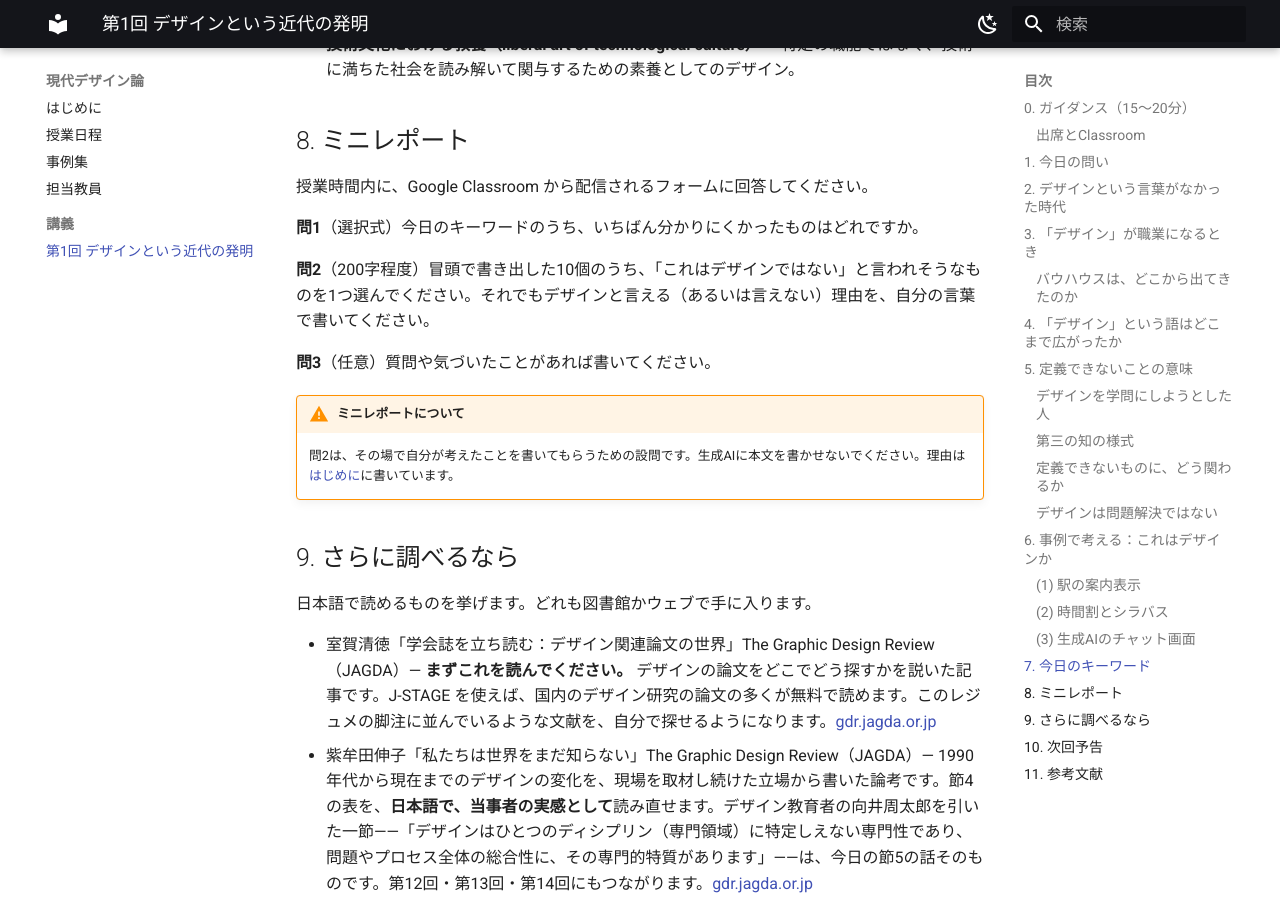
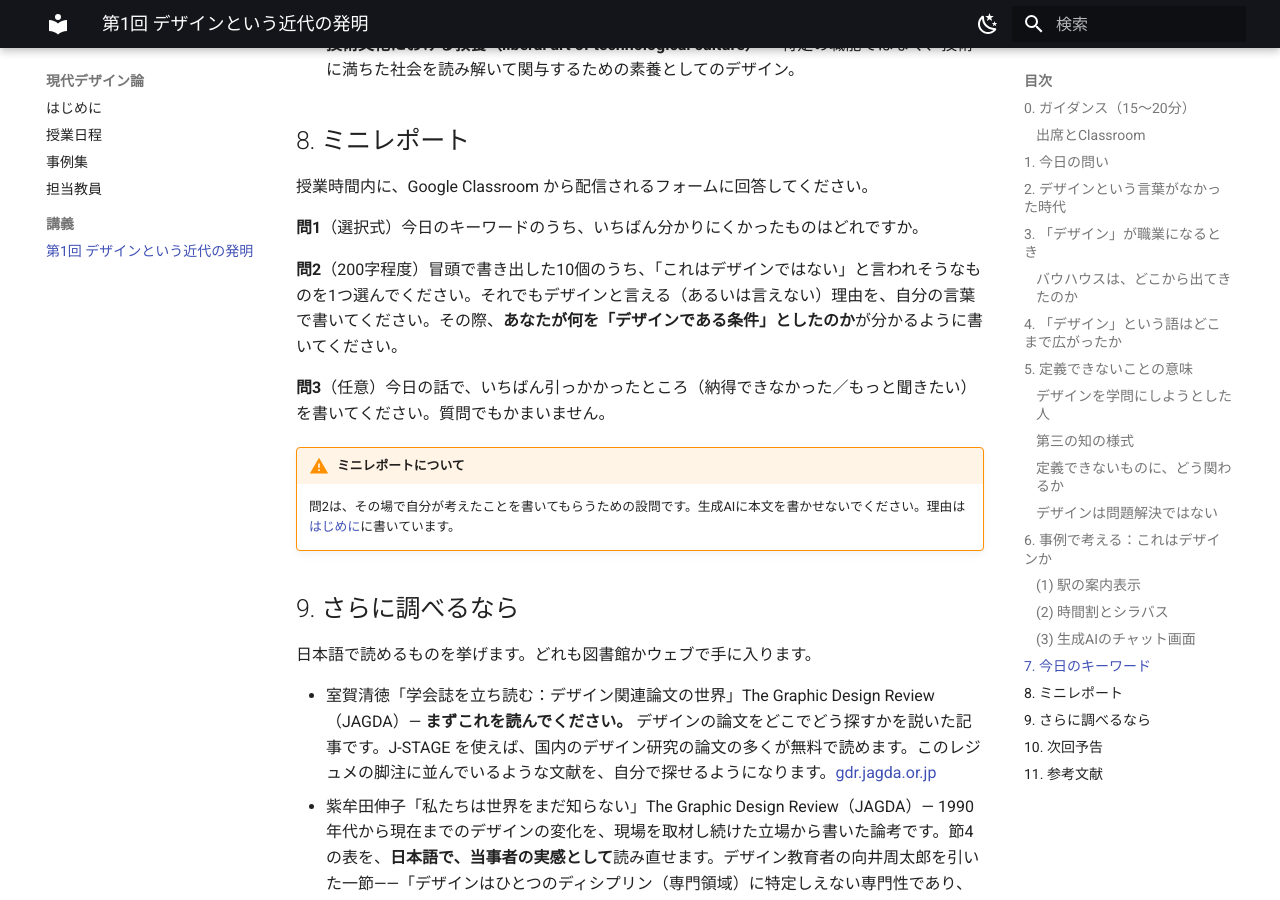
Before and after one commit to ynbr/nua-contemporary-design, an MkDocs documentation site: the page built from docs/lectures/01-what-is-design.md, in a window 1280 px wide and 900 px high, scrolled down 10506 px. Built offline with MkDocs 1.6.1 and Material for MkDocs 9.7.7, drawn with Linux system fonts in a browser that asks for light colours.

Commit message:
docs: 第1回のミニレポート設問を調整
Co-Authored-By: Claude Opus 5 (1M context) <noreply@anthropic.com>
Claude-Session: https://claude.ai/code/session_015uGJdpik9H1Q4J9yrdqFQq

```diff
--- a/docs/lectures/01-what-is-design.md
+++ b/docs/lectures/01-what-is-design.md
@@ -280,9 +280,9 @@
 
 **問1**（選択式）今日のキーワードのうち、いちばん分かりにくかったものはどれですか。
 
-**問2**（200字程度）冒頭で書き出した10個のうち、「これはデザインではない」と言われそうなものを1つ選んでください。それでもデザインと言える（あるいは言えない）理由を、自分の言葉で書いてください。
+**問2**（200字程度）冒頭で書き出した10個のうち、「これはデザインではない」と言われそうなものを1つ選んでください。それでもデザインと言える（あるいは言えない）理由を、自分の言葉で書いてください。その際、**あなたが何を「デザインである条件」としたのか**が分かるように書いてください。
 
-**問3**（任意）質問や気づいたことがあれば書いてください。
+**問3**（任意）今日の話で、いちばん引っかかったところ（納得できなかった／もっと聞きたい）を書いてください。質問でもかまいません。
 
 !!! warning "ミニレポートについて"
     問2は、その場で自分が考えたことを書いてもらうための設問です。生成AIに本文を書かせないでください。理由は[はじめに](../index.md#生成aiの利用について)に書いています。
```
